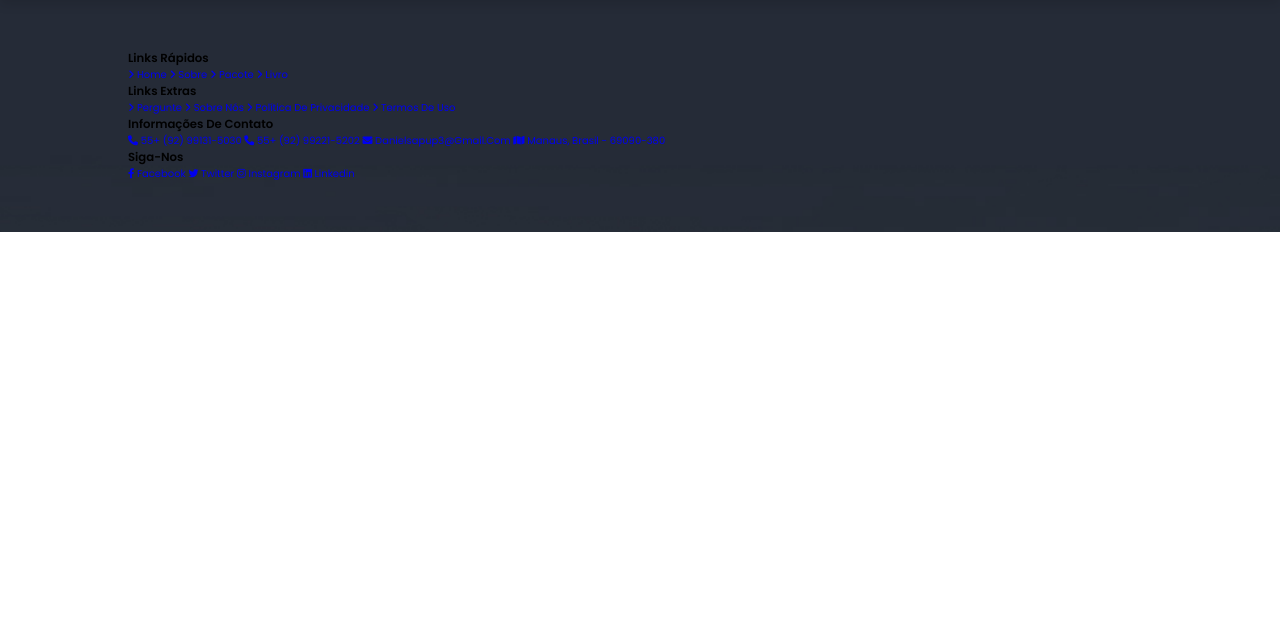
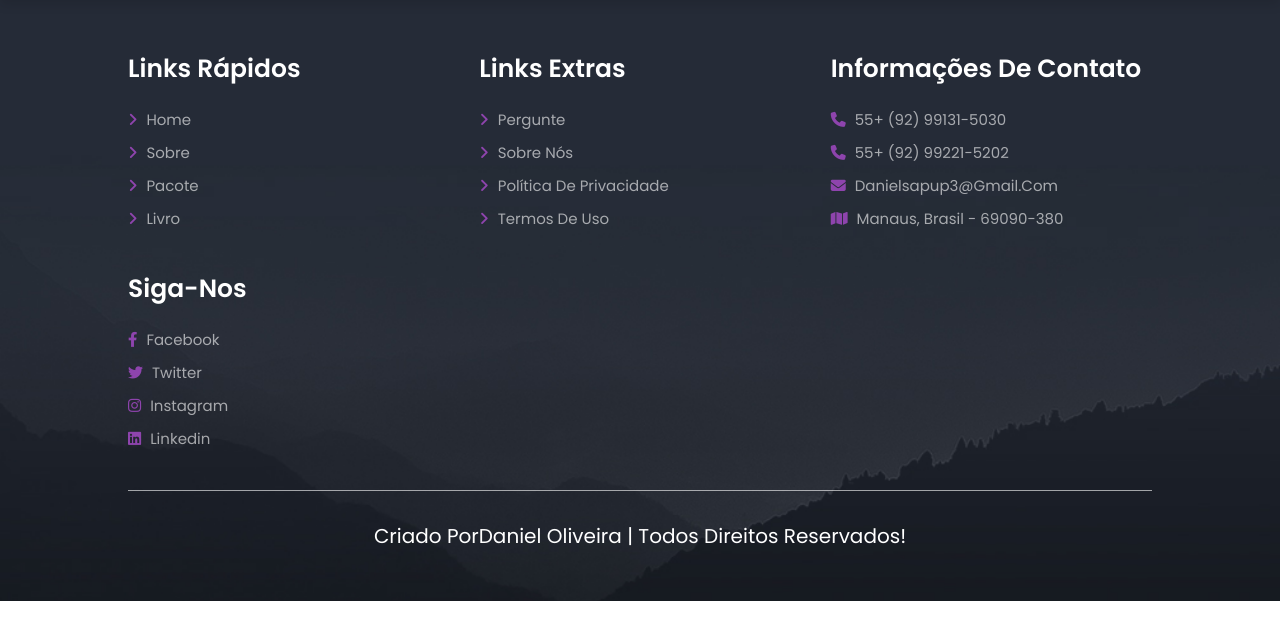
Before and after one commit to daniel-oliv3/travel-e-tour_website, a PHP site: page /home.php in a window 1280 px wide. Shown: the part 78-718 px from the top of the page. Run offline with PHP 8.4, Linux system fonts and the light colour scheme.

Commit message:
Update footer and credits

```diff
--- a/about.php
+++ b/about.php
@@ -56,6 +56,7 @@
 			<a href="#"><i class="fab fa-linkedin"></i> Linkedin</a>
 		</div>
 	</div>
+	<div class="credit">Criado por<span>Daniel Oliveira</span> | Todos Direitos Reservados!</div>
 </section>
 
 
--- a/book.php
+++ b/book.php
@@ -56,6 +56,7 @@
 			<a href="#"><i class="fab fa-linkedin"></i> Linkedin</a>
 		</div>
 	</div>
+	<div class="credit">Criado por<span>Daniel Oliveira</span> | Todos Direitos Reservados!</div>
 </section>
 
 
--- a/book_form.php
+++ b/book_form.php
@@ -56,6 +56,7 @@
 			<a href="#"><i class="fab fa-linkedin"></i> Linkedin</a>
 		</div>
 	</div>
+	<div class="credit">Criado por<span>Daniel Oliveira</span> | Todos Direitos Reservados!</div>
 </section>
 
 
--- a/css/style.css
+++ b/css/style.css
@@ -121,6 +121,45 @@ section {
     background-attachment: fixed;
 }
 
+.footer .box-container {
+    display: grid;
+    grid-template-columns: repeat(auto-fit, minmax(25rem, 1fr));
+    gap: 3rem;
+}
+
+.footer .box-container .box h3 {
+    color: var(--white);
+    font-size: 2.5rem;
+    padding-bottom: 2rem;
+}
+
+.footer .box-container .box a {
+    color: var(--light-white);
+    font-size: 1.5rem;
+    padding-bottom: 1rem;
+    display: block;
+}
+
+
+.footer .box-container .box a i {
+    color: var(--main-color);
+    padding-right: .5rem;
+    transition: .2s linear;
+}
+
+.footer .box-container .box a:hover i {
+    padding-right: 2rem;
+}
+
+.footer .credit {
+    text-align: center;
+    padding-top: 3rem;
+    margin-top: 3rem;
+    border-top: .1rem solid var(--light-white);
+    font-size: 2rem;
+    color: var(--white);
+}
+
 
 
 
--- a/home.php
+++ b/home.php
@@ -58,6 +58,7 @@
 			<a href="#"><i class="fab fa-linkedin"></i> Linkedin</a>
 		</div>
 	</div>
+	<div class="credit">Criado por<span>Daniel Oliveira</span> | Todos Direitos Reservados!</div>
 </section>
 
 
--- a/package.php
+++ b/package.php
@@ -56,6 +56,7 @@
 			<a href="#"><i class="fab fa-linkedin"></i> Linkedin</a>
 		</div>
 	</div>
+	<div class="credit">Criado por<span>Daniel Oliveira</span> | Todos Direitos Reservados!</div>
 </section>
 
 
```
